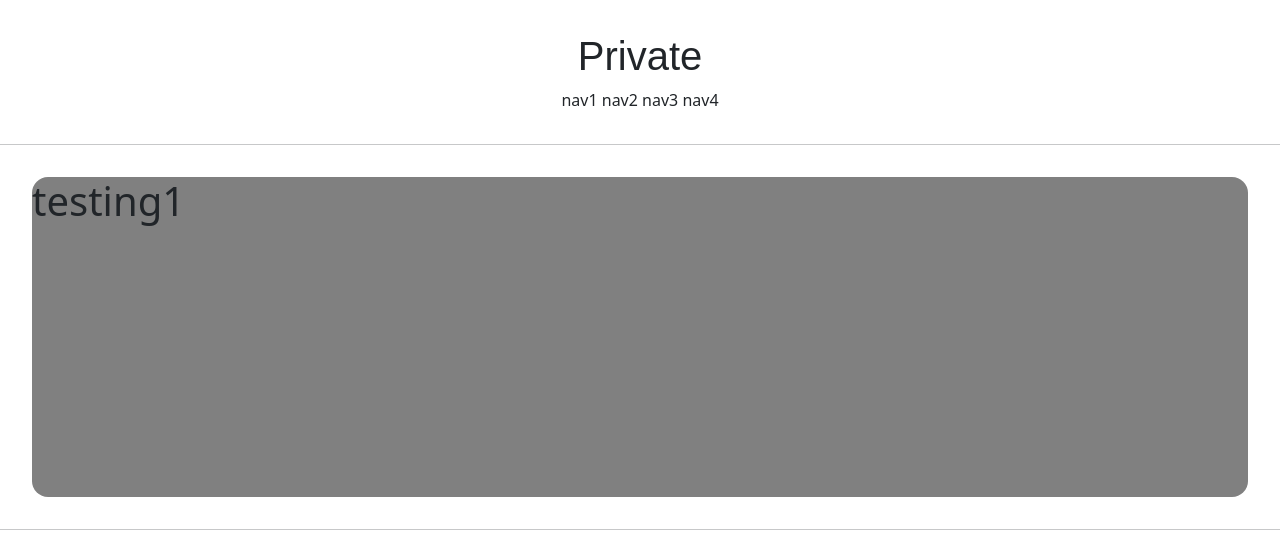
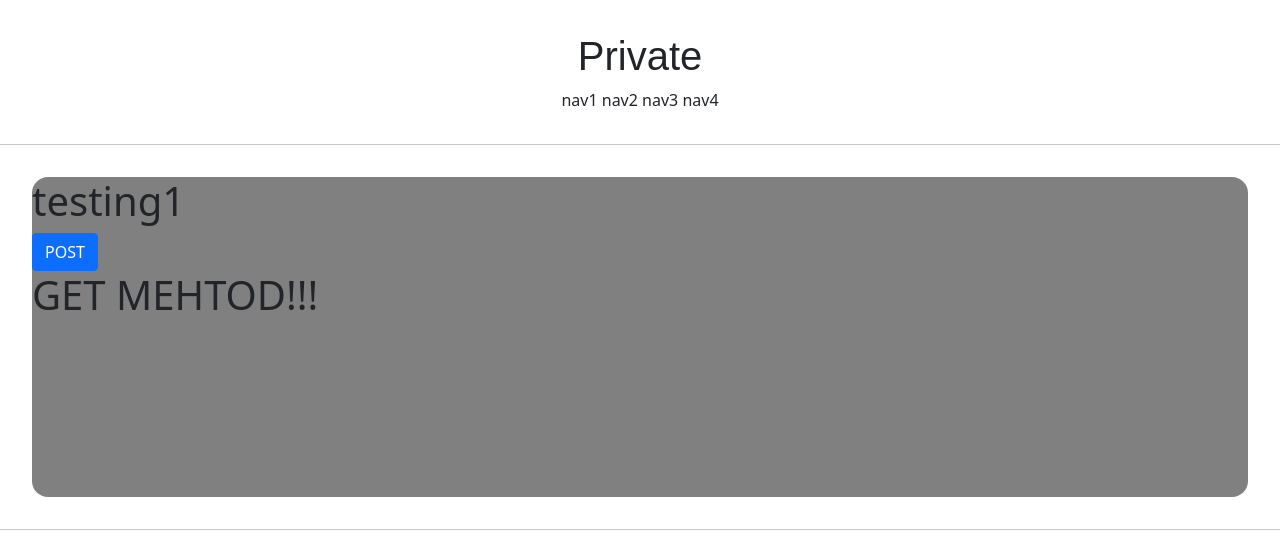
Before and after one commit to A540/pracprivate, a Django app: page /account/hello_world/ in a window 1280 px wide. Shown: the top 559 px of the page. Run offline with Django 5.2, Linux system fonts and the light colour scheme; some web fonts are replaced.

Commit message:
Django course 16 commit

```diff
--- a/accountapp/templates/accountapp/helloworld.html
+++ b/accountapp/templates/accountapp/helloworld.html
@@ -6,6 +6,15 @@
         <h1>
             testing1
         </h1>
+
+        <form action="/account/hello_world/" method="post">
+            {% csrf_token %}
+            <input type="submit" class="btn btn-primary" value="POST">
+        </form>
+
+        <h1>
+            {{ text }}
+        </h1>
     </div>
 
 {% endblock %}
--- a/accountapp/views.py
+++ b/accountapp/views.py
@@ -4,4 +4,7 @@ from django.shortcuts import render
 
 # Create your views here.
 def hello_world(request):
-    return render(request, 'accountapp/helloworld.html')
+    if request.method == 'POST':
+        return render(request, 'accountapp/helloworld.html', context={'text': 'POST MEHTOD!!!'})
+    else:
+        return render(request, 'accountapp/helloworld.html', context={'text': 'GET MEHTOD!!!'})
```
